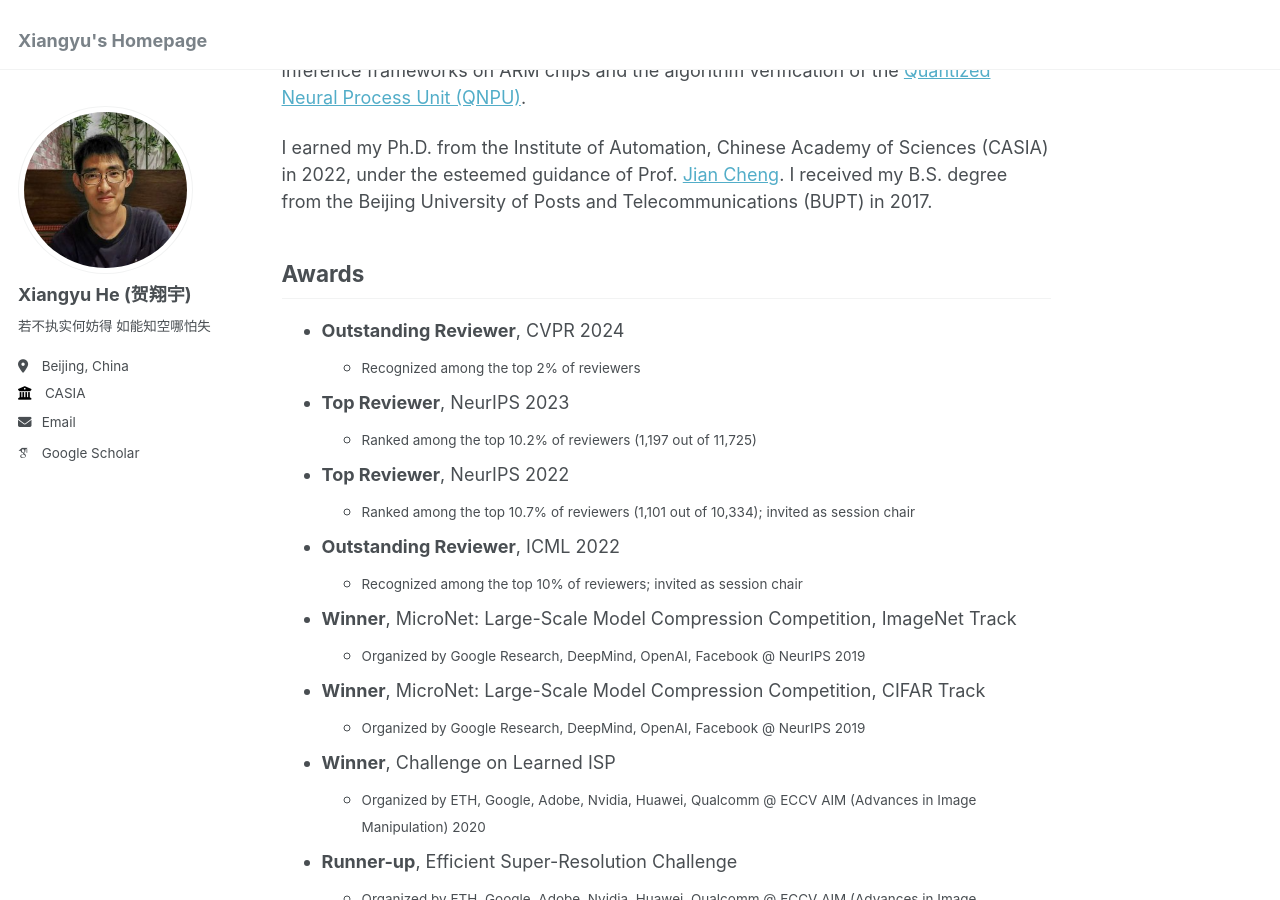
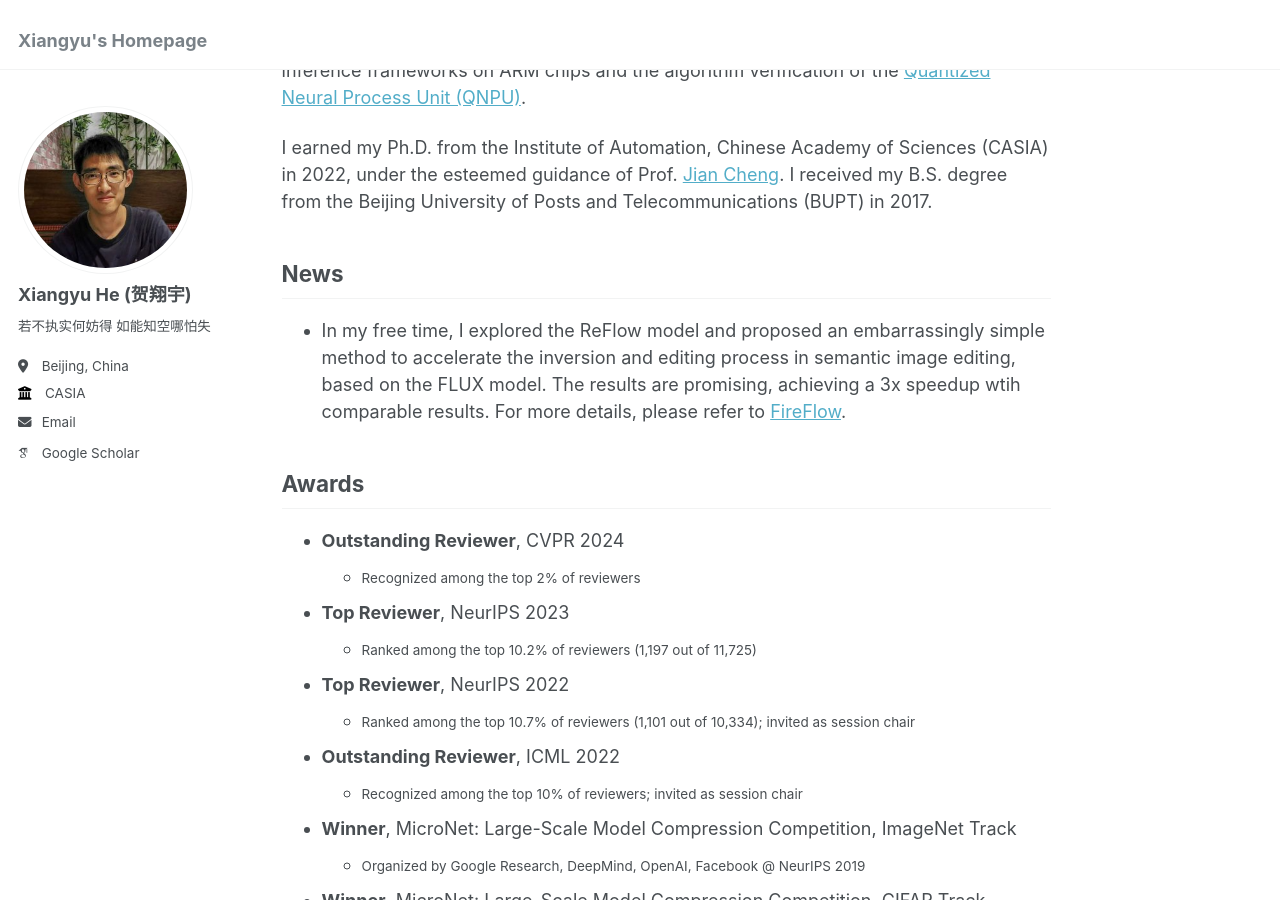
Before and after one commit to HolmesShuan/HolmesShuan.github.io, a Jekyll site: the page built from _pages/about.md, in a window 1280 px wide and 900 px high, scrolled down 358 px. Built offline with Jekyll 4.4.1, drawn with Linux system fonts in a browser that asks for light colours; some web fonts are replaced.

Commit message:
Update about.md

```diff
--- a/_pages/about.md
+++ b/_pages/about.md
@@ -12,6 +12,9 @@ I am currently the co-founder of [FunAmi AI](https://funami.cn/#about), a compan
 I worked on high-performance computing for deep neural networks on edge devices during my internship at [Maicro](https://www.maicro.com/). This included the development of neural network inference frameworks on ARM chips and the algorithm verification of the [Quantized Neural Process Unit (QNPU)](http://www.semiinsights.com/s/foundry/33/36933.shtml).
 
 I earned my Ph.D. from the Institute of Automation, Chinese Academy of Sciences (CASIA) in 2022, under the esteemed guidance of Prof. [Jian Cheng](https://people.ucas.ac.cn/~chengjian). I received my B.S. degree from the Beijing University of Posts and Telecommunications (BUPT) in 2017.
+
+## News
+- In my free time, I explored the ReFlow model and proposed an embarrassingly simple method to accelerate the inversion and editing process in semantic image editing, based on the FLUX model. The results are promising, achieving a 3x speedup wtih comparable results. For more details, please refer to [FireFlow](https://github.com/HolmesShuan/FireFlow-Fast-Inversion-of-Rectified-Flow-for-Image-Semantic-Editing).
 
 ## Awards
 - **Outstanding Reviewer**, CVPR 2024
```
